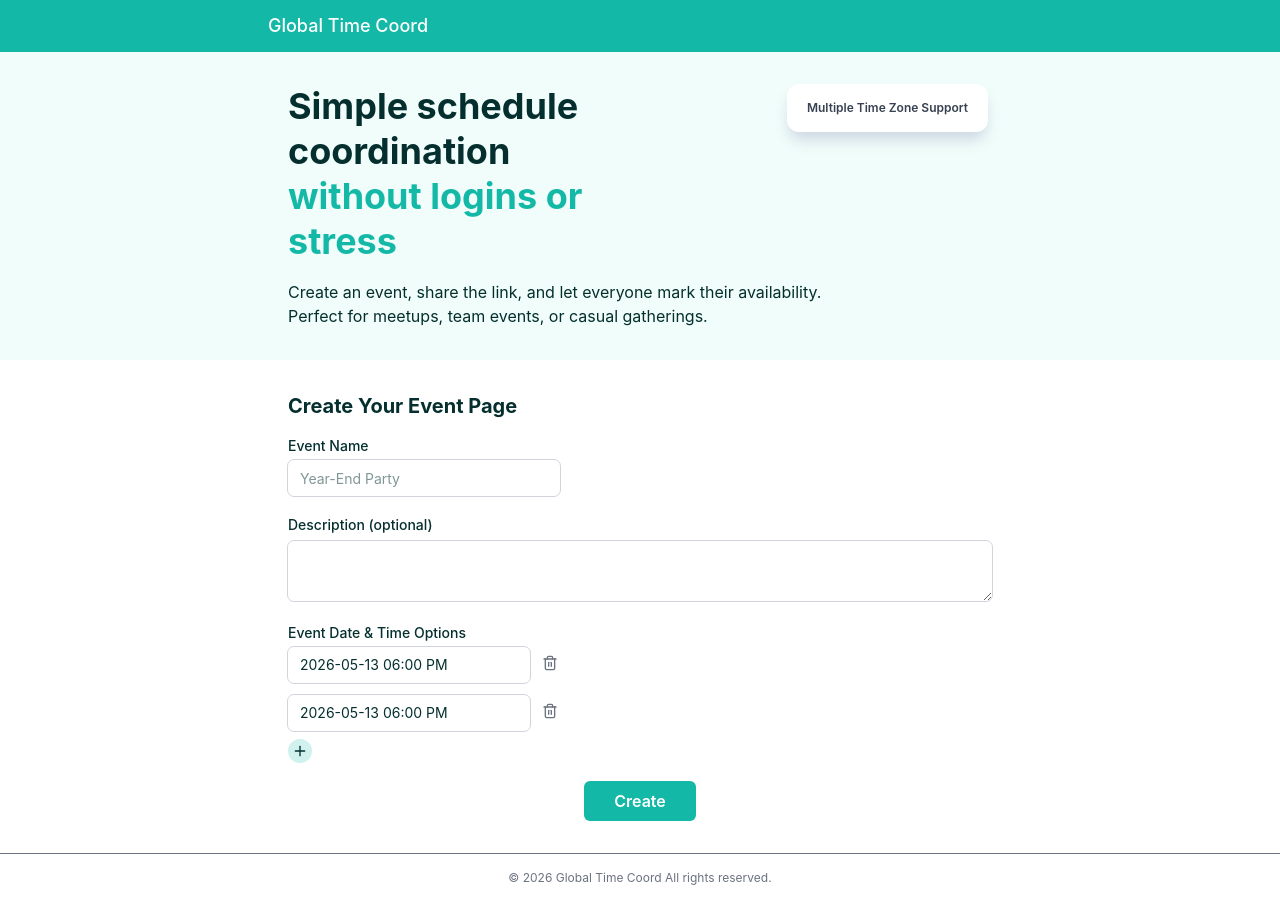
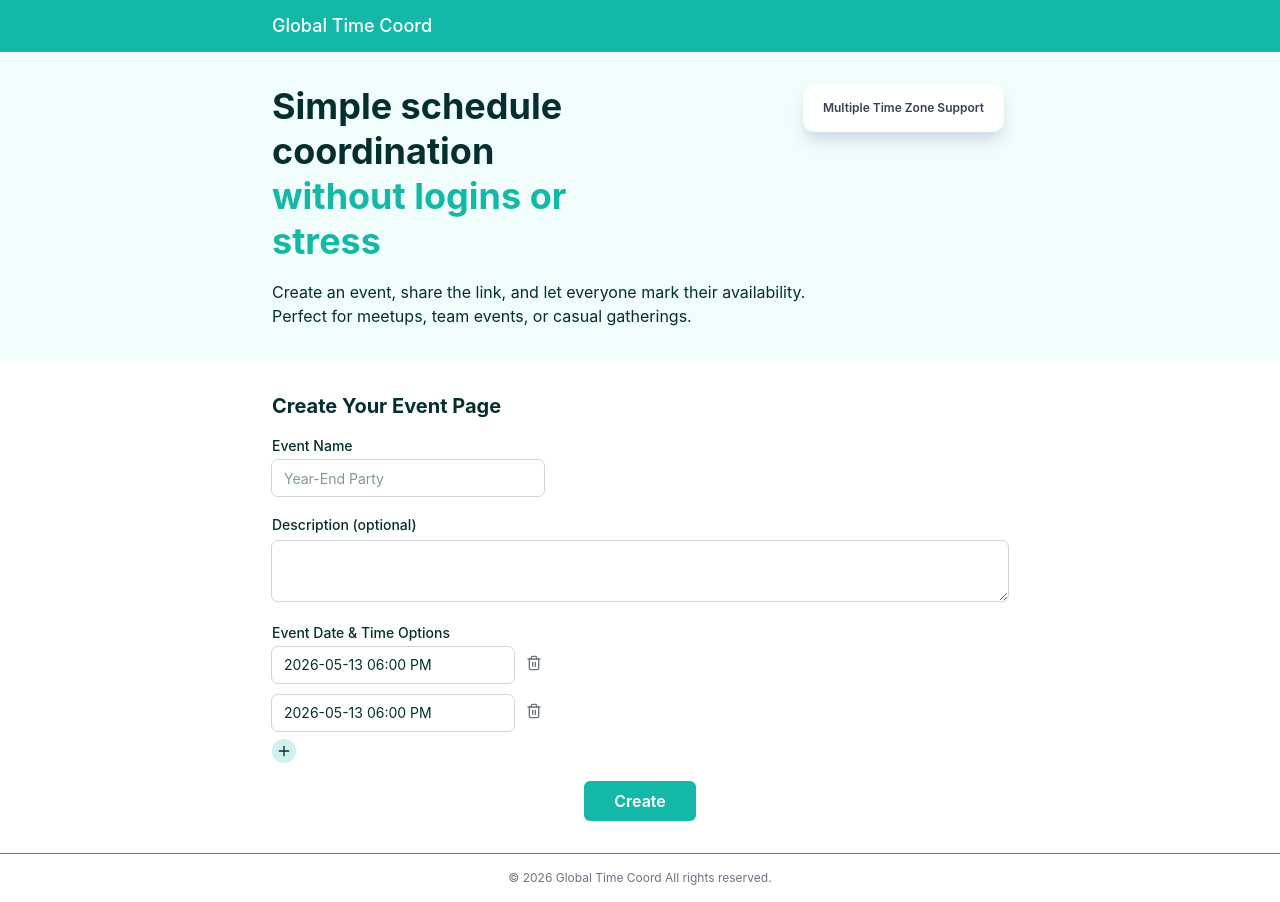
Before and after one commit to masuyama13/scheduling-polls, a React (Vite) app in the folder frontend/: page / in a window 1280 px wide. Built offline with nearby package versions, Linux system fonts and the light colour scheme.

Commit message:
Adjust padding

```diff
--- a/frontend/src/components/Header.tsx
+++ b/frontend/src/components/Header.tsx
@@ -3,7 +3,7 @@ import { Link } from 'react-router'
 export default function Header() {
   return (
     <header className="w-full bg-brand-primary">
-      <div className="mx-auto max-w-3xl px-3 py-3 flex justify-between">
+      <div className="mx-auto max-w-3xl px-4 py-3 flex justify-between">
         <div className="text-lg font-medium text-content-inverse">
           <Link to="/">Global Time Coord</Link>
         </div>
--- a/frontend/src/pages/EventDetailPage.tsx
+++ b/frontend/src/pages/EventDetailPage.tsx
@@ -23,7 +23,7 @@ export default function EventDetailPage() {
 
   return (
     <div className="event-detail-page text-content-primary w-full">
-      <main className="mx-auto flex max-w-3xl flex-col gap-10 p-8">
+      <main className="mx-auto flex max-w-3xl flex-col gap-10 px-4 py-8">
         <h1 className="text-2xl font-bold">
           {event?.name ?? 'Event Detail Page'}
         </h1>
--- a/frontend/src/pages/HomePage.tsx
+++ b/frontend/src/pages/HomePage.tsx
@@ -5,12 +5,12 @@ export default function HomePage() {
   return (
     <div className="home-page text-content-primary w-full">
       <section className="bg-surface-subtle">
-        <div className="mx-auto max-w-3xl p-8">
+        <div className="mx-auto max-w-3xl px-4 py-8">
           <AppIntro />
         </div>
       </section>
       <section className="bg-surface-panel">
-        <div className="mx-auto max-w-3xl p-8">
+        <div className="mx-auto max-w-3xl px-4 py-8">
           <EventCreateForm />
         </div>
       </section>
```
